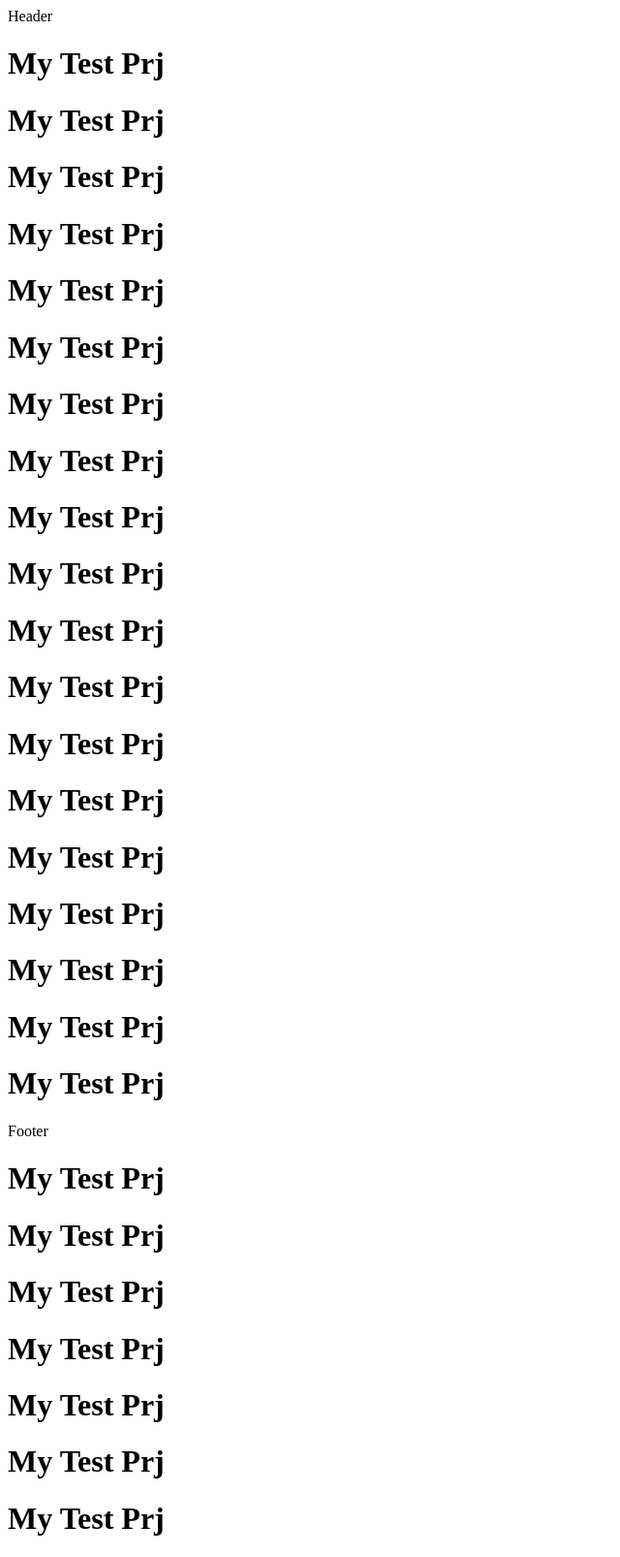
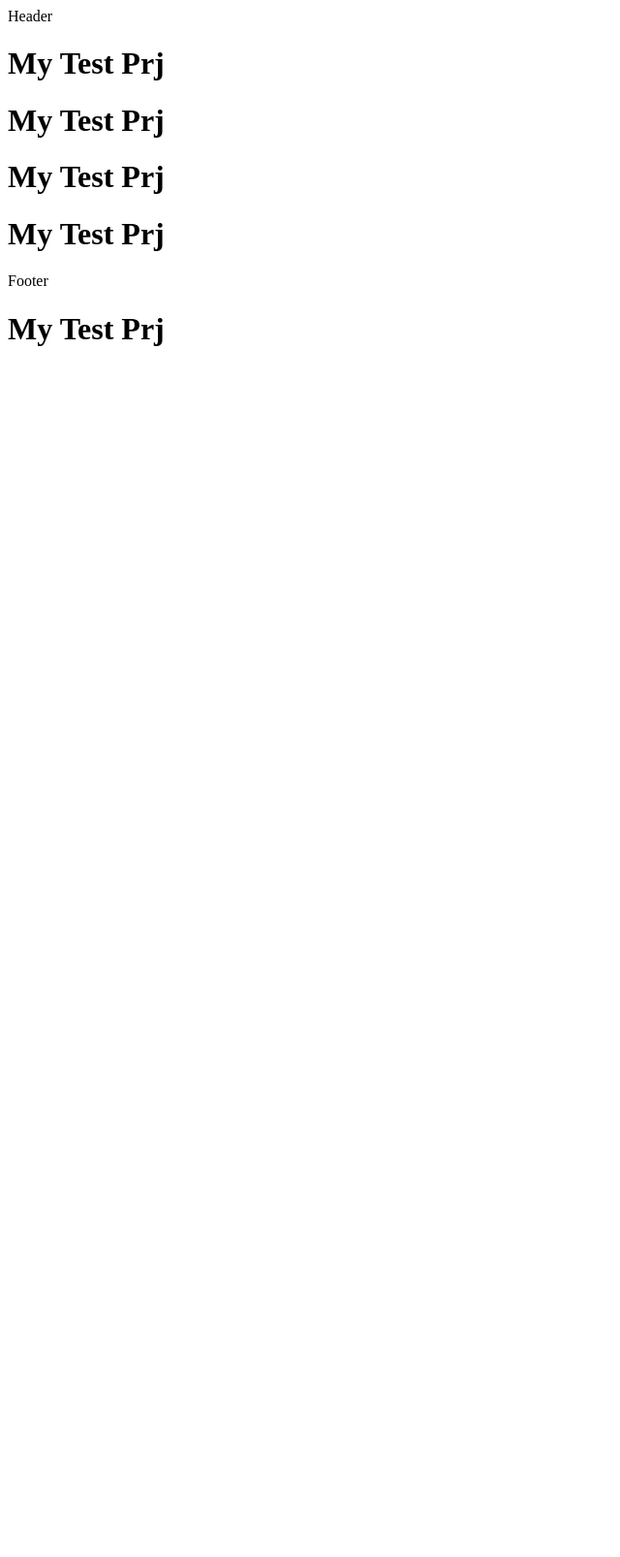
Before and after one commit to yamasol/my_test_prj, a PHP site: page / in a window 1280 px wide. Shown: the whole page at 97% size, without its empty margins (0-640 px from the left). After the commit the page ends 357 px from the top, so only its background shows below. Run offline with PHP 8.4, Linux system fonts and the light colour scheme.

Commit message:
...................

```diff
--- a/index.php
+++ b/index.php
@@ -9,27 +9,11 @@
 <!-- Feature  --><!-- Feature  -->
 <header>Header
 <h1>My Test Prj</h1>
-<h1>My Test Prj</h1>
-<h1>My Test Prj</h1>
-<h1>My Test Prj</h1>
-<h1>My Test Prj</h1>
-<h1>My Test Prj</h1>
-<h1>My Test Prj</h1>
-
 </header>
 
 <!-- Feature  --><!-- Feature  -->
 <div id='content'>
 
-<h1>My Test Prj</h1>
-<h1>My Test Prj</h1>
-<h1>My Test Prj</h1>
-<h1>My Test Prj</h1>
-<h1>My Test Prj</h1>
-<h1>My Test Prj</h1>
-<h1>My Test Prj</h1>
-<h1>My Test Prj</h1>
-<h1>My Test Prj</h1>
 <h1>My Test Prj</h1>
 <h1>My Test Prj</h1>
 <h1>My Test Prj</h1>
@@ -42,13 +26,6 @@
 <!-- Feature  --><!-- Feature  -->
 <footer>Footer
 <h1>My Test Prj</h1>
-<h1>My Test Prj</h1>
-<h1>My Test Prj</h1>
-<h1>My Test Prj</h1>
-<h1>My Test Prj</h1>
-<h1>My Test Prj</h1>
-<h1>My Test Prj</h1>
-
 </footer>
 
 
```
Also changed, not shown: aaa.php (+29 -12 lines), README.md.
